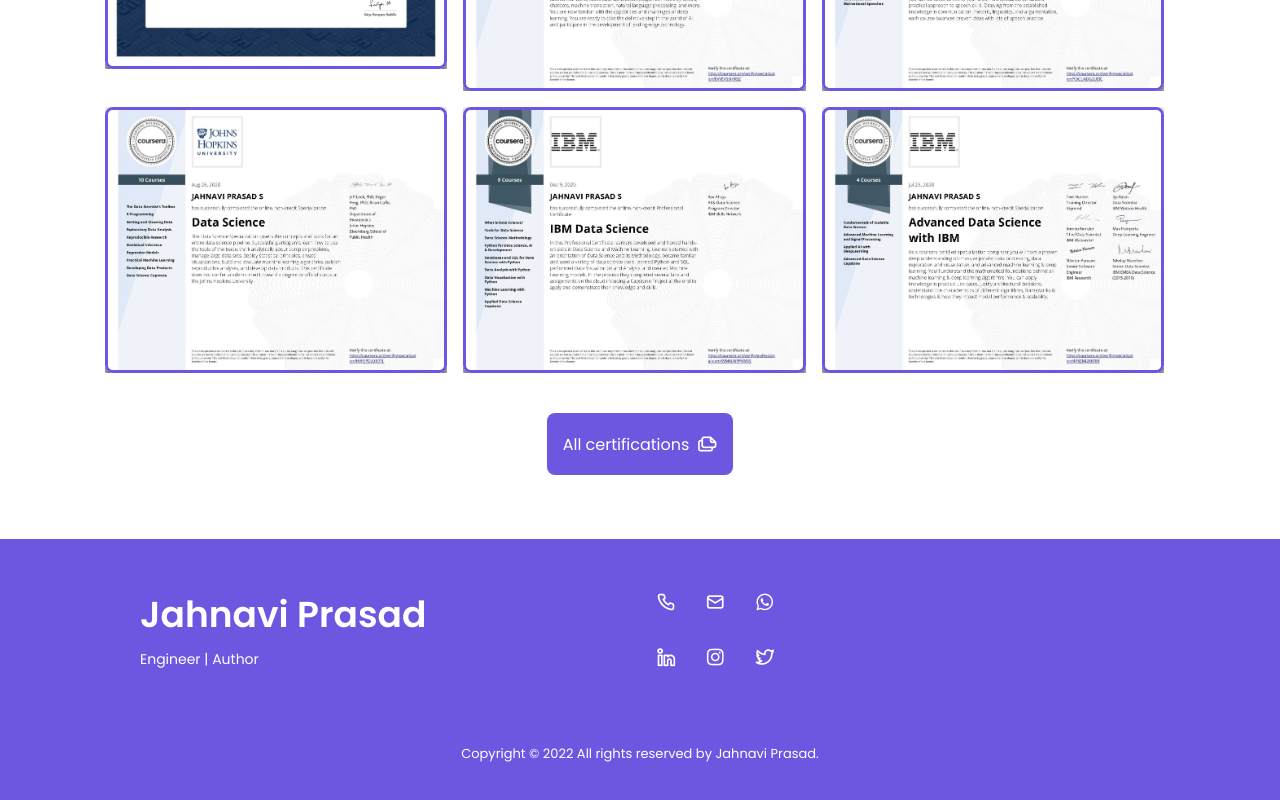
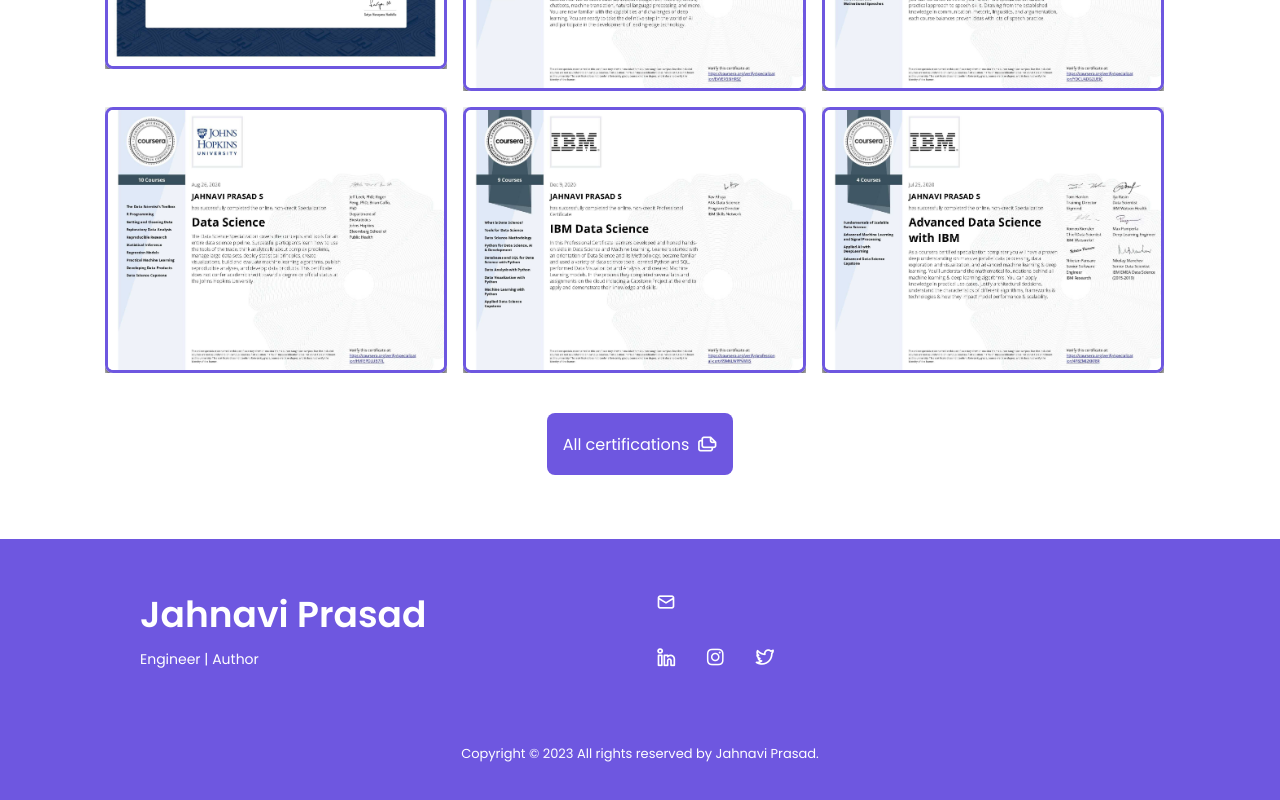
Before and after one commit to jahnavi-prasad/NewPortfolio, a plain HTML site: page index.html in a window 1280 px wide. Shown: the part 6502-7302 px from the top of the page. Drawn offline with nearby package versions, Linux system fonts and the light colour scheme.

Commit message:
Update index.html

```diff
--- a/index.html
+++ b/index.html
@@ -807,14 +807,8 @@
                 </div>
                 </ul>
                 <div class="footer__socials">
-                    <a href="tel:+919660887276" target="_blank" class="footer__social">
-                        <i class="uil uil-phone-alt"></i>
-                    </a>
                     <a href="mailto:sjahnaviprasad2000@gmail.com" target="_blank" class="footer__social">
                         <i class="uil uil-envelope-alt"></i>
-                    </a>
-                    <a href="https://wa.me/+917989419549" target="_blank" class="footer__social">
-                        <i class="uil uil-whatsapp"></i>
                     </a>
                     <br><br>
                     <a href="https://www.linkedin.com/in/jahnaviprasad/" target="_blank" class="footer__social">
@@ -828,7 +822,7 @@
                     </a>
                 </div>
             </div>
-            <p class="footer__copy">Copyright © 2022 All rights reserved by Jahnavi Prasad.</p>
+            <p class="footer__copy">Copyright © 2023 All rights reserved by Jahnavi Prasad.</p>
         </div>
 
     </footer>
```
